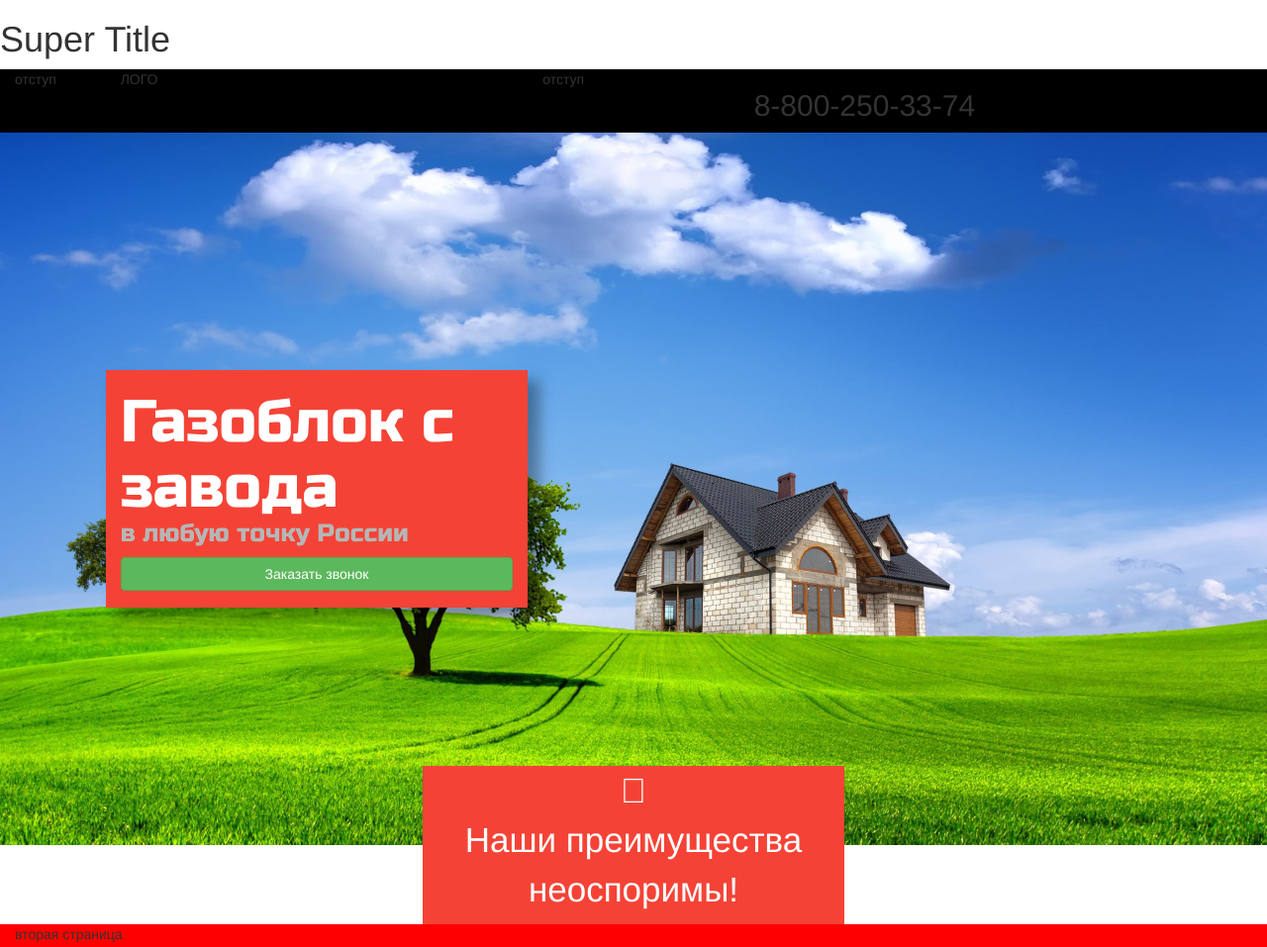
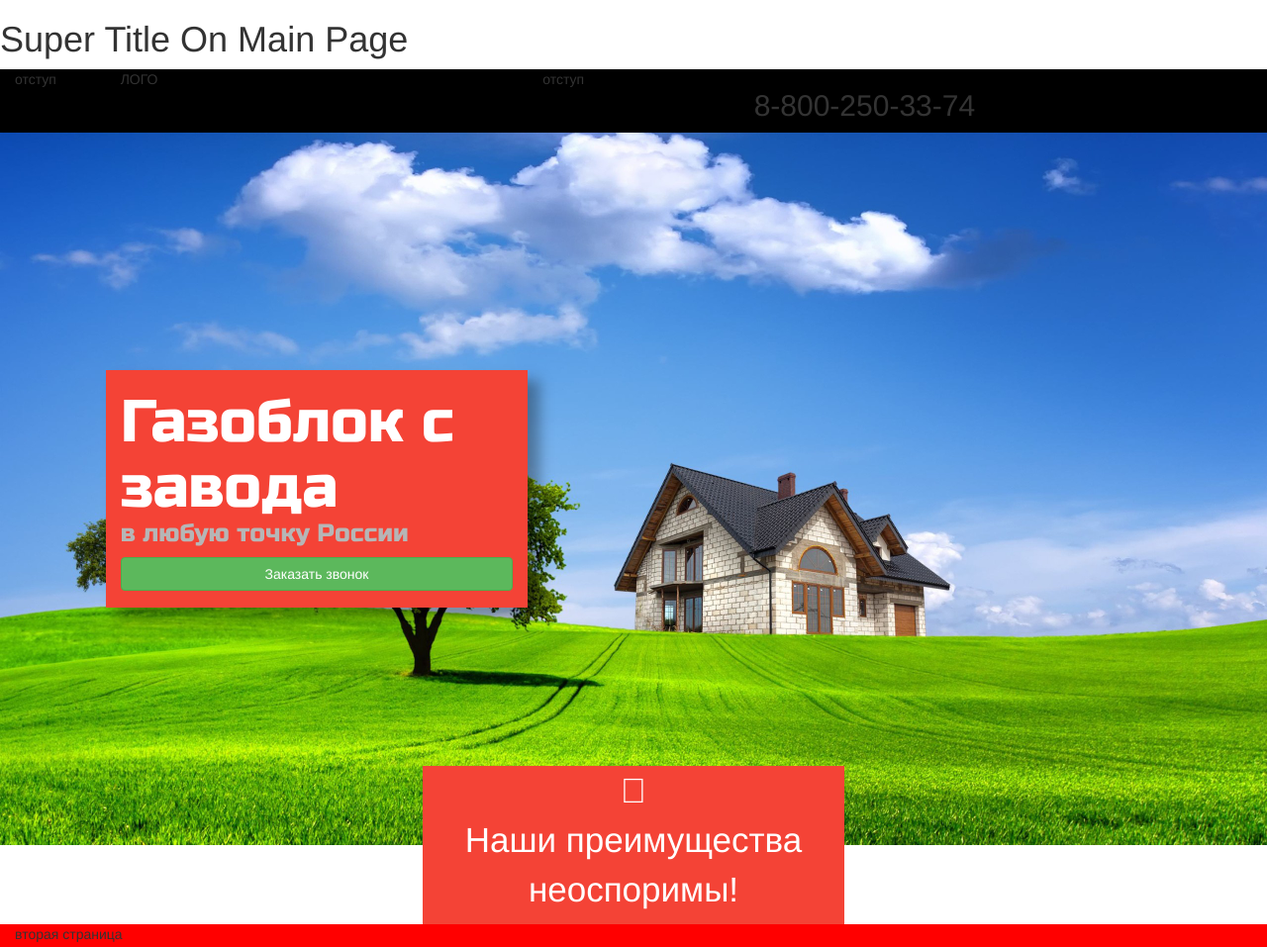
Before and after one commit to greenwtch/block, a plain HTML site: page index.html in a window 1280 px wide. Shown: the top 957 px of the page at 99% size. Drawn offline with nearby package versions, Linux system fonts and the light colour scheme.

Commit message:
Expanded main page title

```diff
--- a/index.html
+++ b/index.html
@@ -20,7 +20,7 @@
   </head>
   <body>
 
-      <h1>Super Title</h1>
+      <h1>Super Title On Main Page</h1>
 
     <div class="container-fluid">
         <div class="row " >
```
